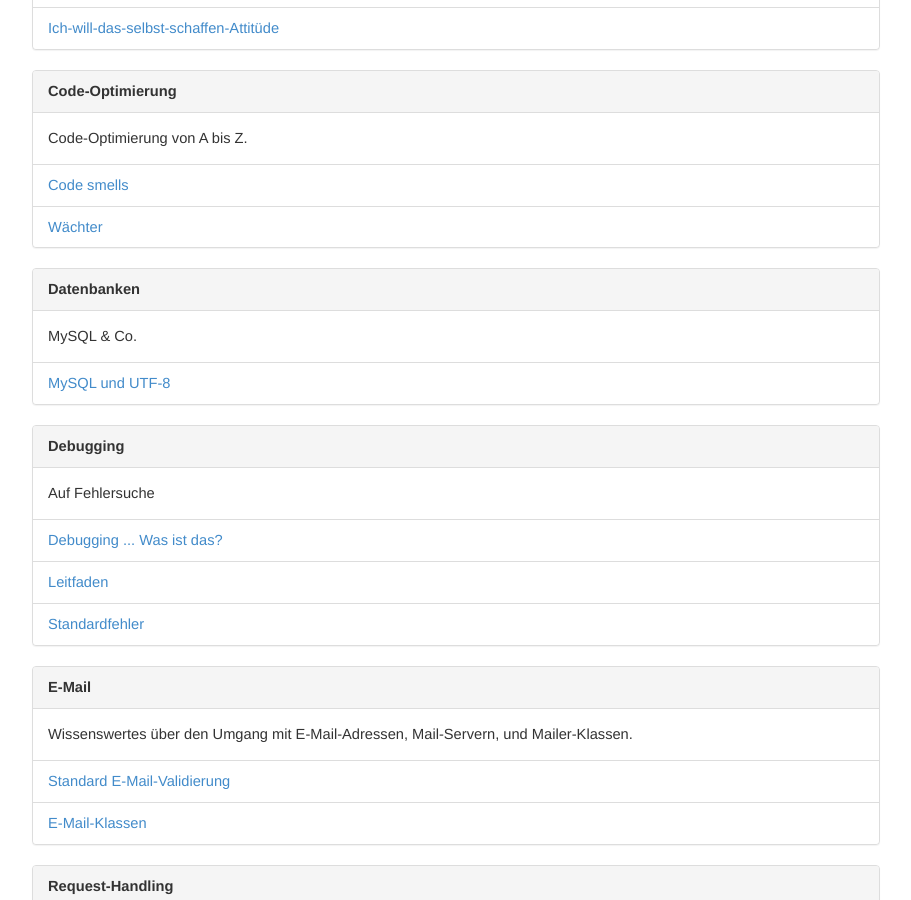
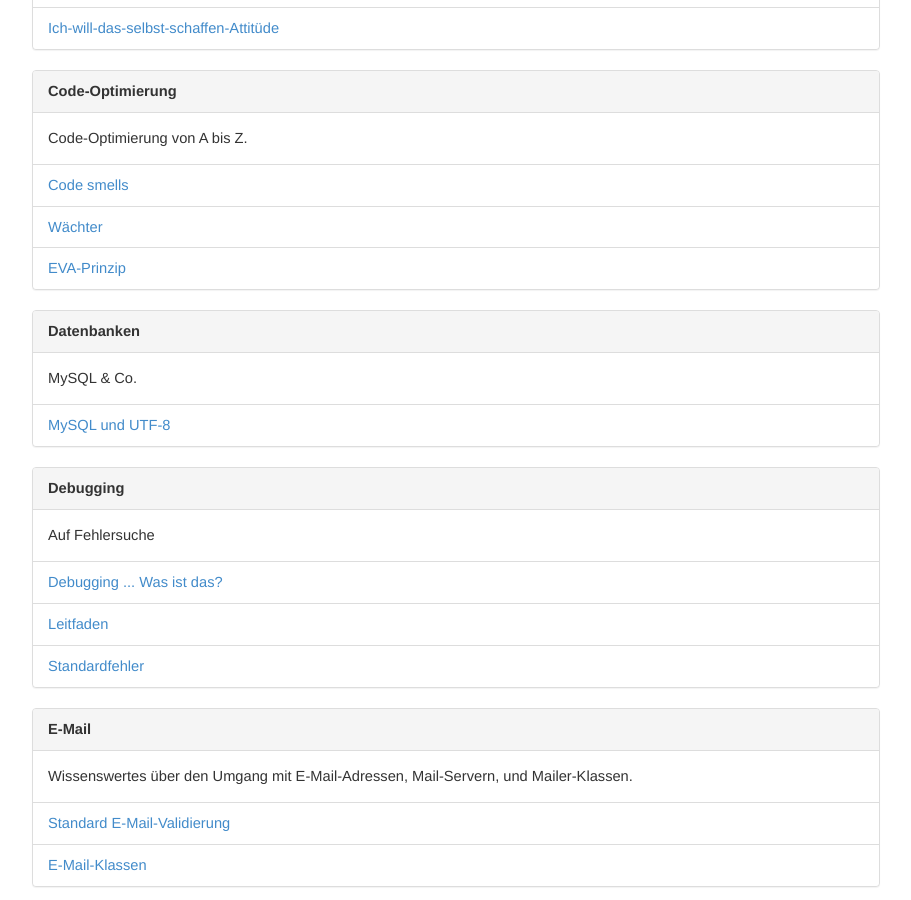
Before and after one commit to php-de/php-de.github.io, a Jekyll site: the page built from index.md, in a window 1280 px wide and 900 px high, scrolled down 382 px. Shown: the whole window, without its empty margins (38-949 px from the left). Built offline with Jekyll 4.4.1, drawn with Linux system fonts in a browser that asks for light colours.

Commit message:
added: eva-prinzip

```diff
--- a/index.md
+++ b/index.md
@@ -22,6 +22,9 @@ pageSections:
 
             -   name: "Wächter"
                 url: /code-optimizing/waechter.html
+
+            -   name: "EVA-Prinzip"
+                url: /code-optimizing/eva-prinzip.html
 
 
     -   name: "Datenbanken"
```
